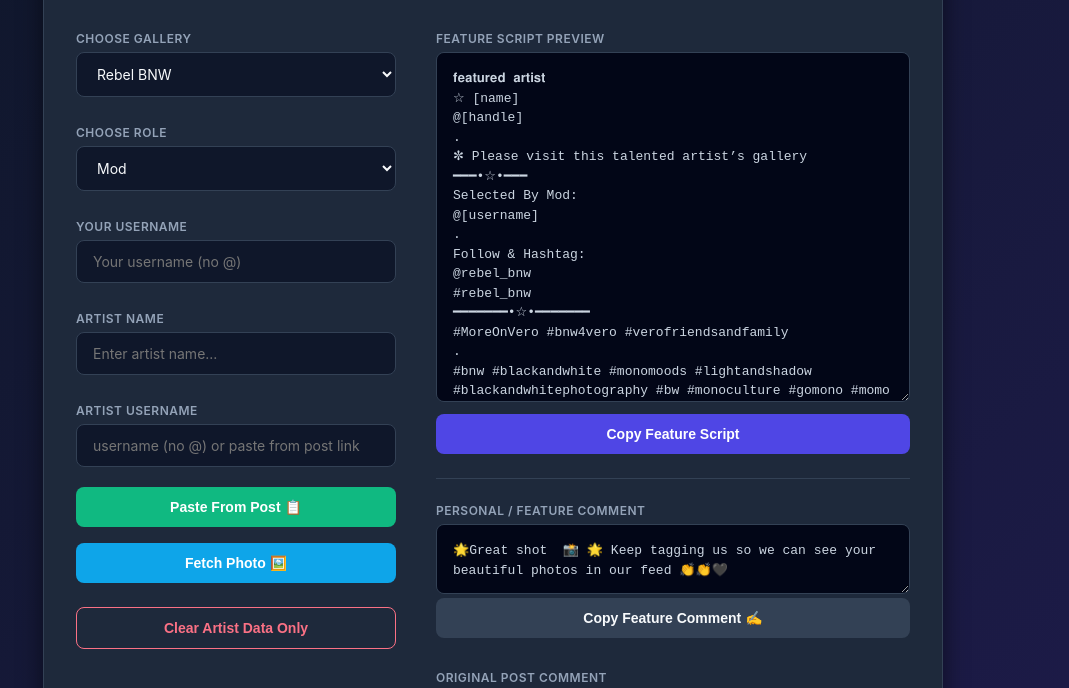
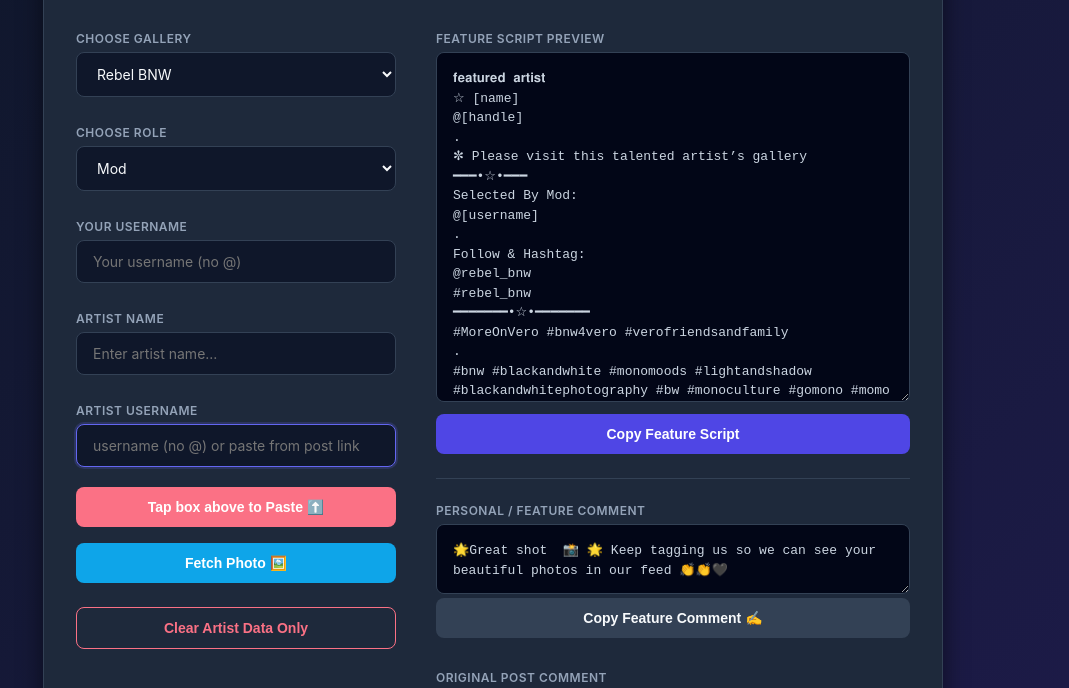
Before and after one commit to pesstoss/Rebel-Scripts, a plain HTML site: page index.html in a window 1280 px wide. Both pictures are taken after a click on the button "Paste From Post 📋". Shown: the part 100-788 px from the top of the page, without its empty margins (147-1216 px from the left). Drawn offline with Linux system fonts and the light colour scheme.

Commit message:
Improve clipboard paste handling in pasteFromClipboard
Enhance clipboard paste functionality for better user experience on iOS.

```diff
--- a/index.html
+++ b/index.html
@@ -430,18 +430,34 @@ function clearArtistFields() {
     updateConsoles();
 }
     async function pasteFromClipboard() {
+        const handleInput = document.getElementById('handleInput');
+
+        // 1. MUST happen instantly! Focus the input right as your finger taps.
+        // This guarantees the iOS keyboard opens and the "Paste" bubble is ready.
+        handleInput.focus();
+
         try {
-            // Ask for clipboard text immediately upon tapping the button
+            // 2. Try the instant automatic paste (Works on Mac, Windows, Android)
             const text = await navigator.clipboard.readText();
             if (!text) return;
 
-            const handleInput = document.getElementById('handleInput');
             handleInput.value = text;
             handleInput.dispatchEvent(new Event('input', { bubbles: true }));
 
         } catch (err) {
-            console.error('Clipboard failed: ', err);
-            alert('Clipboard access blocked. Please tap the text box and use the black "Paste" bubble instead!');
+            // 3. The iOS Home Screen Fallback
+            // If Apple blocks the instant paste, the box is already focused from step 1!
+            // We just temporarily change the button text to tell you what to do.
+            const btn = document.querySelector('.btn-paste');
+            const originalText = btn.innerText;
+
+            btn.innerText = "Tap box above to Paste ⬆️";
+            btn.style.backgroundColor = "#fb7185"; // Turn it temporarily red
+
+            setTimeout(() => {
+                btn.innerText = originalText;
+                btn.style.backgroundColor = ""; // Revert to green
+            }, 3000);
         }
     }
 
```
